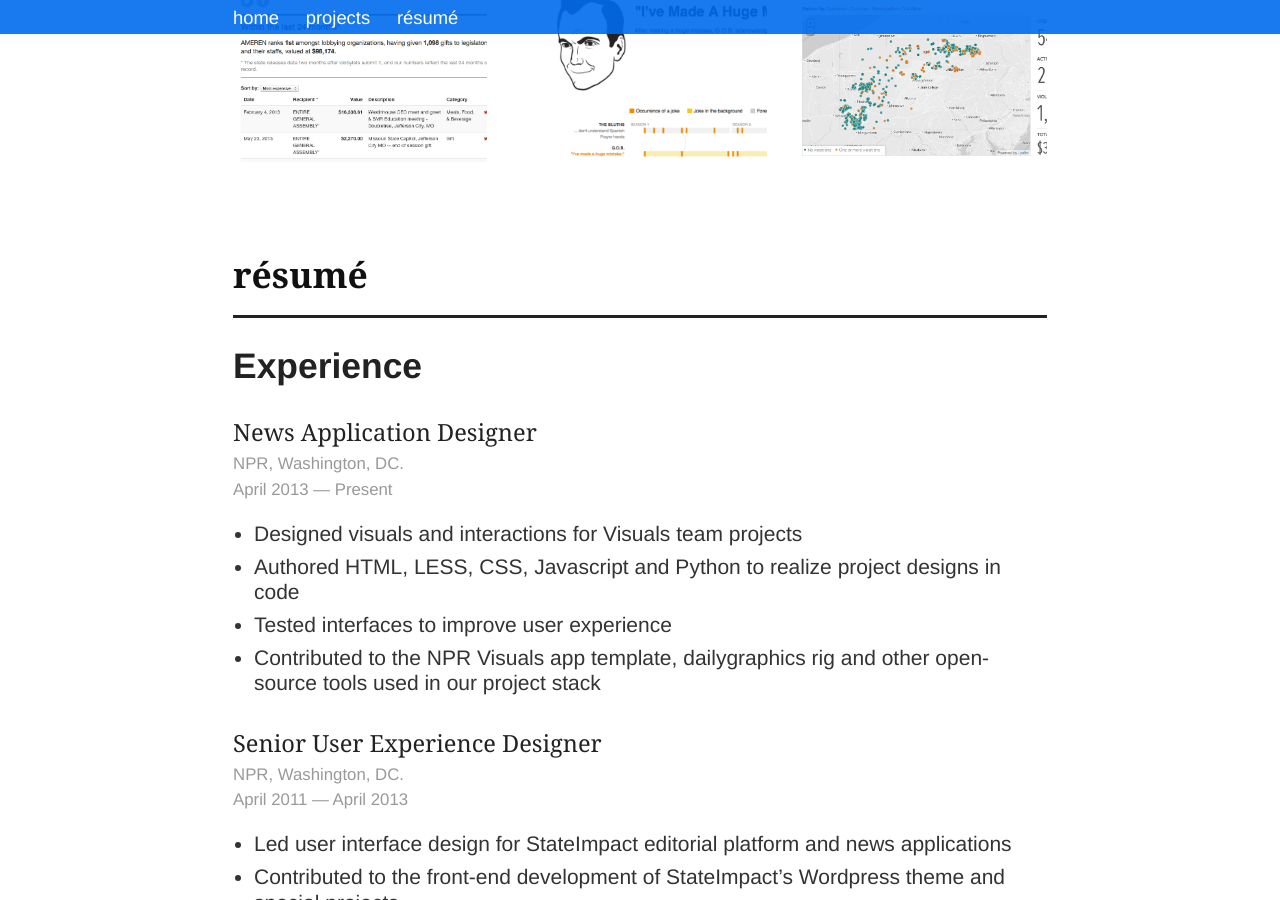
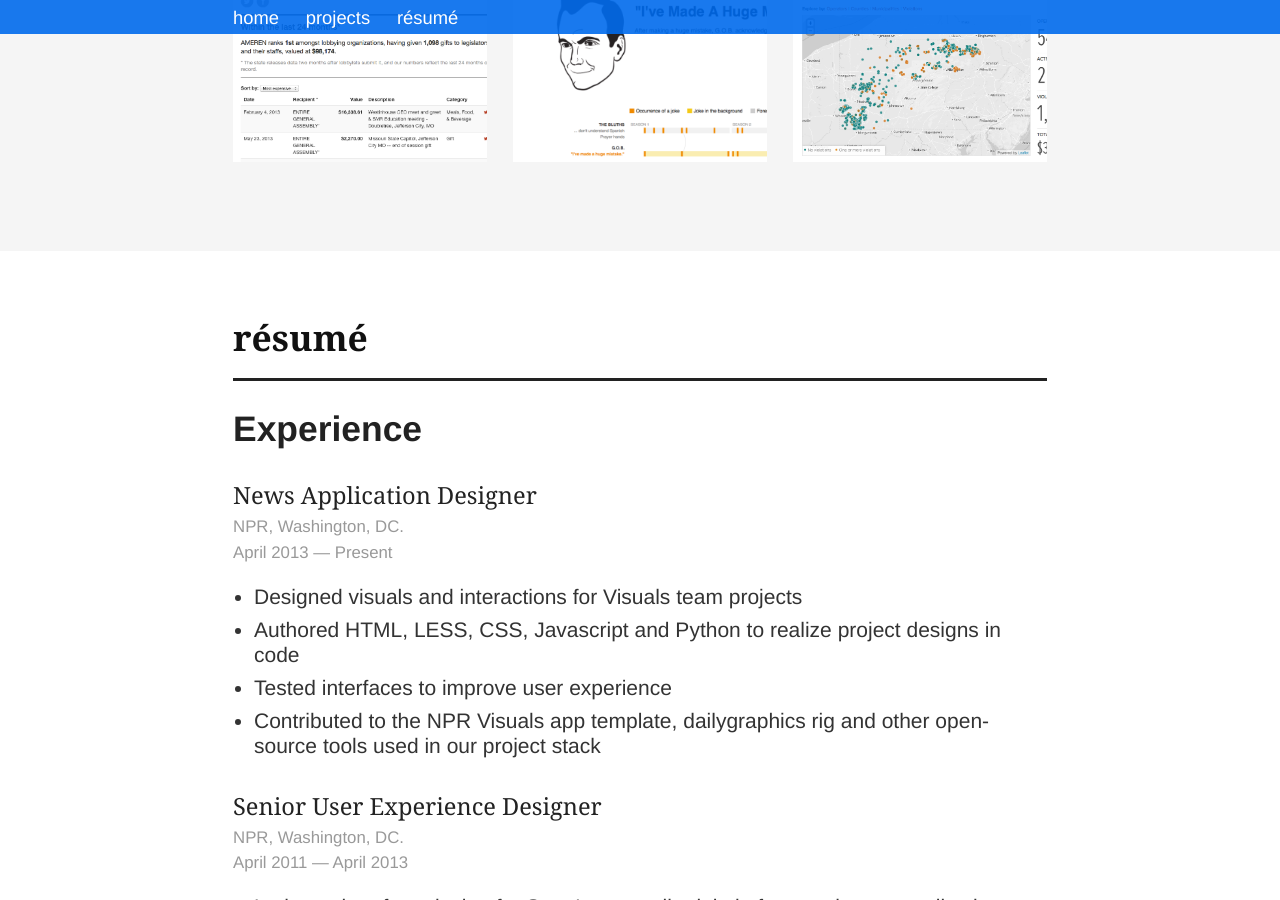
Before and after one commit to dannydb/dannydb.github.io, a Jekyll site: the page built from index.md, in a window 1280 px wide and 900 px high, scrolled down 1713 px. Built offline with Jekyll 4.4.1, drawn with Linux system fonts in a browser that asks for light colours.

Commit message:
project background color

```diff
--- a/_sass/_layout.scss
+++ b/_sass/_layout.scss
@@ -387,5 +387,5 @@
 }
 
 .post.row {
-    margin-top: $base-line-height-computed * 2;
+    padding: $base-line-height-computed * 2 0;
 }
--- a/_sass/_work.scss
+++ b/_sass/_work.scss
@@ -1,4 +1,6 @@
 .work {
+	background:  #f5f5f5;
+
 	.page-header {
 		margin-bottom: 0;
 	}
```
